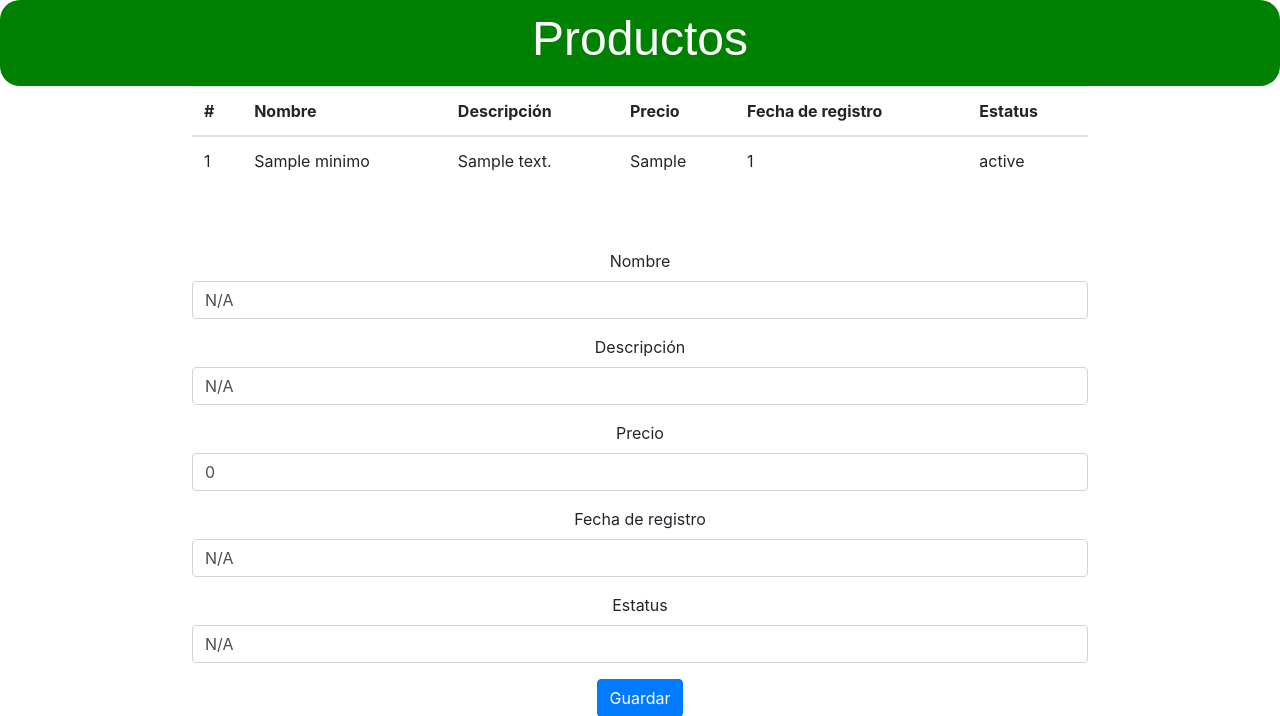
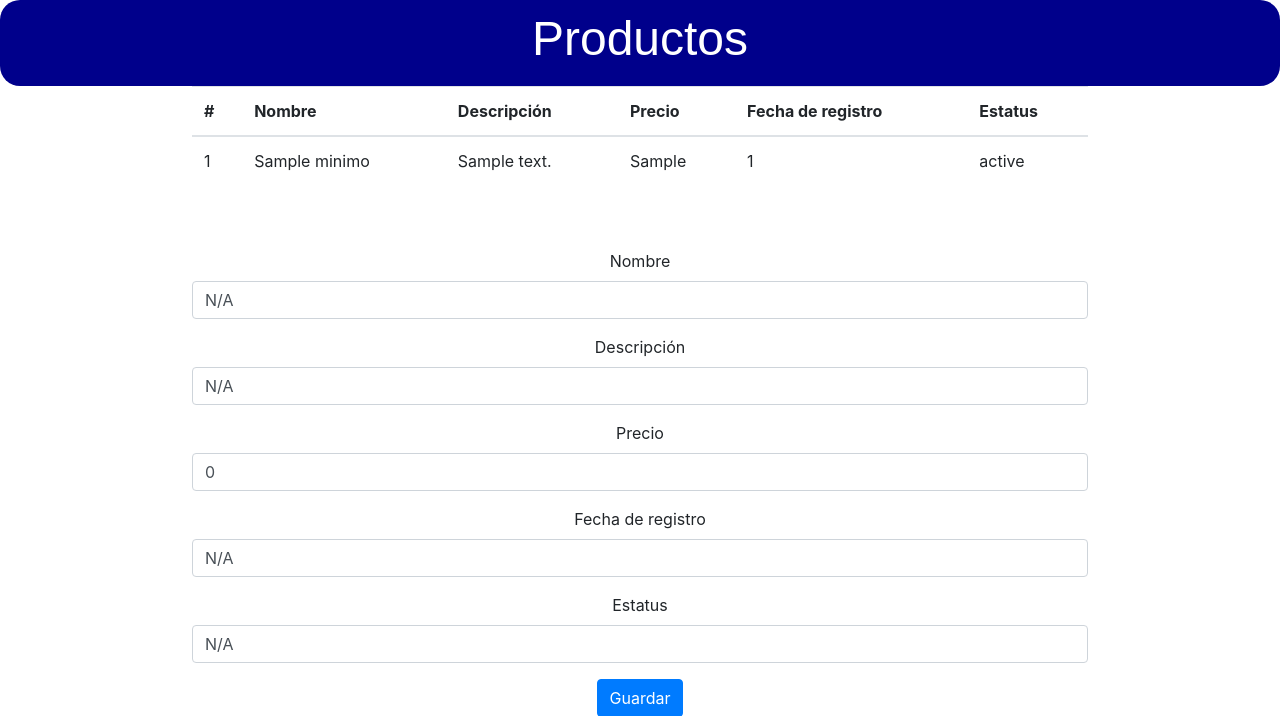
Before and after one commit to HectorM-OnW/HECTORM-PYTHON-C, a Django app: page /productos/productos/ in a window 1280 px wide. Shown: the top 716 px of the page. Run offline with Django 4.2, Linux system fonts and the light colour scheme; tables that the repository leaves empty hold one stand-in row (values such as "Sample post"); some libraries are stand-ins or nearby versions.

Commit message:
Changed to darjblue background.

```diff
--- a/Project 2/project2/templates/productos.html
+++ b/Project 2/project2/templates/productos.html
@@ -6,7 +6,7 @@
         {% bootstrap_javascript %}
         <style>
         .titulo{
-          background-color: green;
+          background-color: darkblue;
           border-radius: 20px;
           padding: 10px;
           font-family: arial;
```
